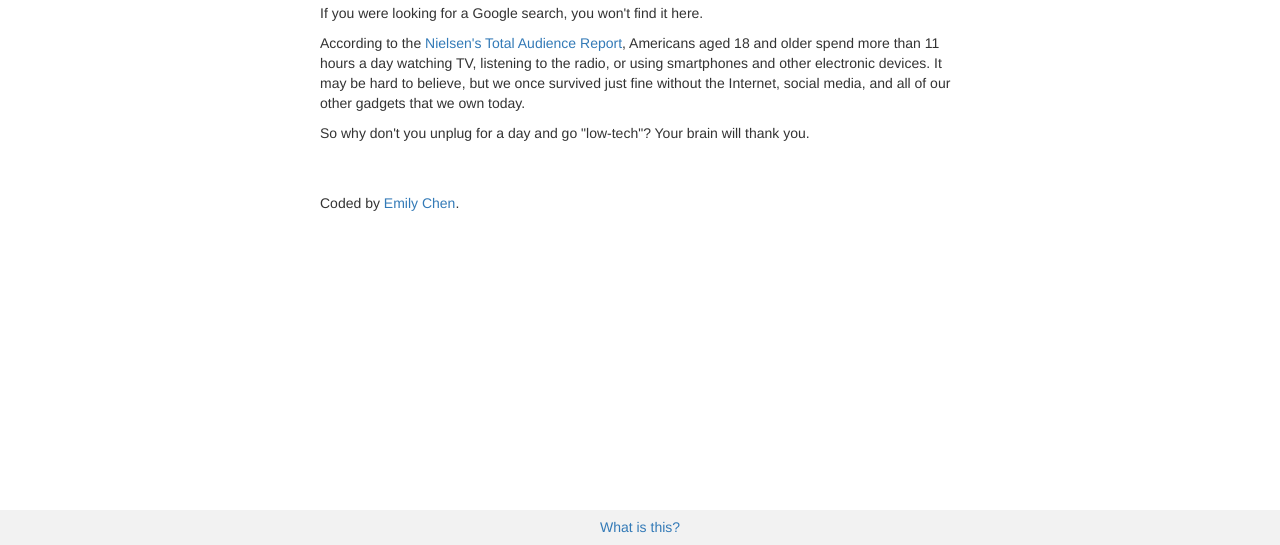
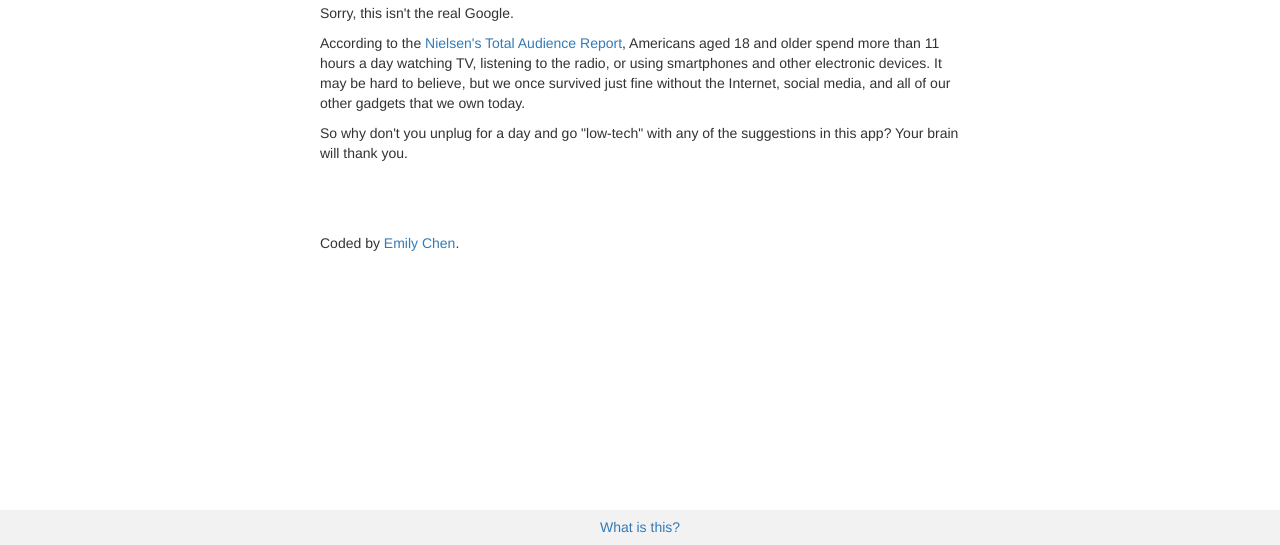
Before and after one commit to dreamthink/google, a plain HTML site: page index.html at #/info in a window 1280 px wide. Shown: the part 255-800 px from the top of the page. Drawn offline with Linux system fonts and the light colour scheme.

Commit message:
Edit info page

```diff
--- a/css/styles.css
+++ b/css/styles.css
@@ -22,8 +22,9 @@
 
 .broken {
 	text-align: left;
-	width: 35%;
+	width: 40em;
 	margin: 0 auto;
+	padding: 0 2em;
 	/*border: 1px solid black;*/
 }
 
@@ -87,7 +88,7 @@ input:active {
 }
 
 #robot {
-	margin: 0 auto;
+	margin-left: 45%;
 }
 
 #info-block {
@@ -95,6 +96,10 @@ input:active {
 	margin: 0 auto;
 	text-align: left;
 	/*border: 1px solid black;*/
+}
+
+#by-block {
+	margin-top: 5em;
 }
 
 #footer {
--- a/templates/info.html
+++ b/templates/info.html
@@ -1,8 +1,6 @@
 <div id="info-block">
-	<p>If you were looking for a Google search, you won't find it here.</p>
-	<p>According to the <a href="http://www.nielsen.com/us/en/insights/reports/2015/the-total-audience-report-q4-2014.html" target="_blank">Nielsen's Total Audience Report</a>, Americans aged 18 and older spend more than 11 hours a day watching TV, listening to the radio, or using smartphones and other electronic devices. It may be hard to believe, but we once survived just fine without the Internet, social media, and all of our other gadgets that we own today.</p>
-	<p>So why don't you unplug for a day and go "low-tech"? Your brain will thank you.</p>
-
-	<br><br>
-	<p>Coded by <a href="http://www.emilychen.net" target="_blank">Emily Chen</a>.</p>
+	<p>Sorry, this isn't the real Google.</p>
+	According to the <a href="http://www.nielsen.com/us/en/insights/reports/2015/the-total-audience-report-q4-2014.html" target="_blank">Nielsen's Total Audience Report</a>, Americans aged 18 and older spend more than 11 hours a day watching TV, listening to the radio, or using smartphones and other electronic devices. It may be hard to believe, but we once survived just fine without the Internet, social media, and all of our other gadgets that we own today.</p>
+	<p>So why don't you unplug for a day and go "low-tech" with any of the suggestions in this app? Your brain will thank you.</p>
+	<p id="by-block">Coded by <a href="http://www.emilychen.net" target="_blank">Emily Chen</a>.</p>
 </div>
```
